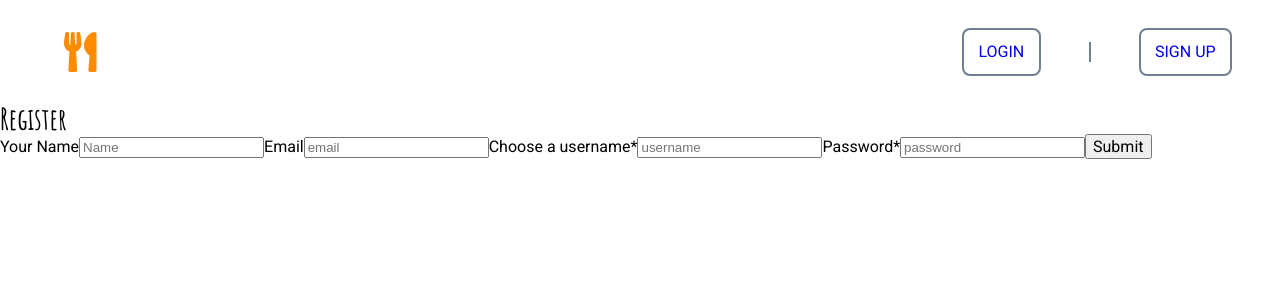
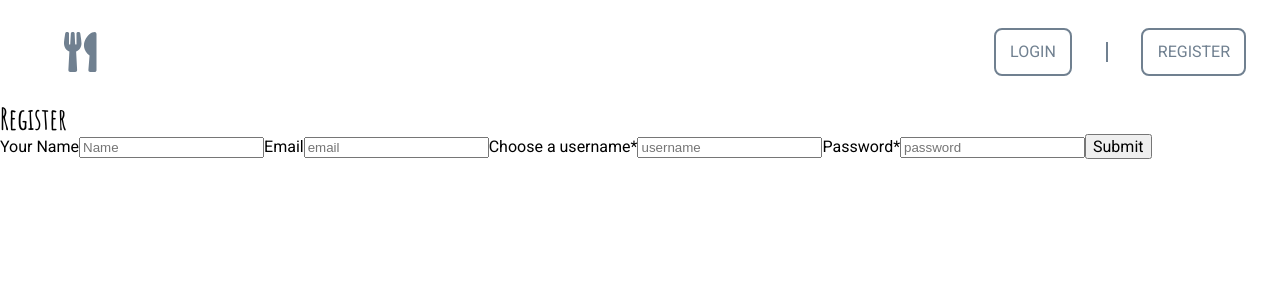
Before and after one commit to BW-secret-family-recipes-3/front-end, a React (Create React App) app in the folder secret-family-recipes/: page /user/register in a window 1280 px wide. Shown: the top 300 px of the page. Built offline with nearby package versions, Linux system fonts and the light colour scheme.

Commit message:
added home route to logout link on NavBar.js

```diff
--- a/secret-family-recipes/src/components/Home.js
+++ b/secret-family-recipes/src/components/Home.js
@@ -93,9 +93,9 @@ function Home(props){
         axiosCall()
     }
 
-    useEffect(() => {
-        axiosCall()
-    }, [])
+    // useEffect(() => {
+    //     axiosCall()
+    // }, [])
 
     return(
         <StyledHome>
--- a/secret-family-recipes/src/components/NavBar.js
+++ b/secret-family-recipes/src/components/NavBar.js
@@ -1,12 +1,13 @@
 //Import dependencies
 import React from 'react';
 import styled from 'styled-components'
-import { Link, useHistory } from 'react-router-dom'
+import { BrowserRouter, Link, useHistory } from 'react-router-dom'
+import { connect } from 'react-redux'
 import { FontAwesomeIcon } from '@fortawesome/react-fontawesome'
 import { faUtensils } from '@fortawesome/free-solid-svg-icons'
 
 //Styled Component
-const StyledNav = styled.nav`
+const StyledNav = styled.div`
     display: flex;
     justify-content: space-between;
     align-items: center;
@@ -15,17 +16,25 @@ const StyledNav = styled.nav`
         font-size: 4rem;
         color: Darkorange;
         margin: 2.5% 5%;
+        color: slategray;
+        transition: all 0.3s ease-in-out;
+
+        &:hover {
+            color: darkorange;
+            transition: all 0.3s ease-in-out;
+        }
     }
 
     nav {
+        display: flex;
         width: 75%;
-        display: flex;
         justify-content: flex-end;
         align-items: center;
 
         a {
-            margin: 0 5%;
+            margin: 0 3.5%;
             text-decoration: none;
+            color: slategray;
             border: 2px solid slategray;
             border-radius: 8px;
             padding: 1.5% 1.5%;
@@ -52,22 +61,52 @@ const StyledNav = styled.nav`
 `
 
 //NavBar Component
-export default function NavBar() {
+function NavBar(props) {
+
+    const {loggedIn} = props.state
+
     const history = useHistory()
 
     const clickHandler = () => {
-        console.log('click')
         history.push('/')
+    }
+
+    const loggedInLinks = () => {
+        return (
+            <nav>
+                <Link to = "/user/dashboard">DASHBOARD</Link>
+                <span></span>
+                <Link onClick={clickHandler}>LOGOUT</Link>
+            </nav>
+        )
+    }
+
+    const loggedOutLinks = () => {
+        return (
+            <nav>
+                <Link to = "/user/login">LOGIN</Link>
+                <span></span>
+                <Link to = "/user/register">REGISTER</Link>
+            </nav>
+        )
     }
 
     return (
         < StyledNav >
             <FontAwesomeIcon icon={faUtensils} onClick={clickHandler}/>
-            <nav>
-                <Link to='/user/login'>LOGIN</Link>
-                <span></span>
-                <Link to='/user/register'>SIGN UP</Link>
-            </nav>
+                {
+                    loggedIn ?
+                    loggedInLinks()
+                    : loggedOutLinks()
+                }
         </StyledNav >
     )
 }
+
+function mapStateToProps(state) {
+    return {
+        state: state.fetchToken
+    }
+}
+
+export default connect(mapStateToProps, {})(NavBar)
--- a/secret-family-recipes/src/components/Register.js
+++ b/secret-family-recipes/src/components/Register.js
@@ -42,6 +42,7 @@ function Register(props){
 
     const onSubmit = (e) => {
         e.preventDefault();
+
         return createRegisterUserAction(formValues);
     }
 
```
Also changed, not shown: secret-family-recipes/src/components/NavBarBasic.js (+33 -33 lines).
